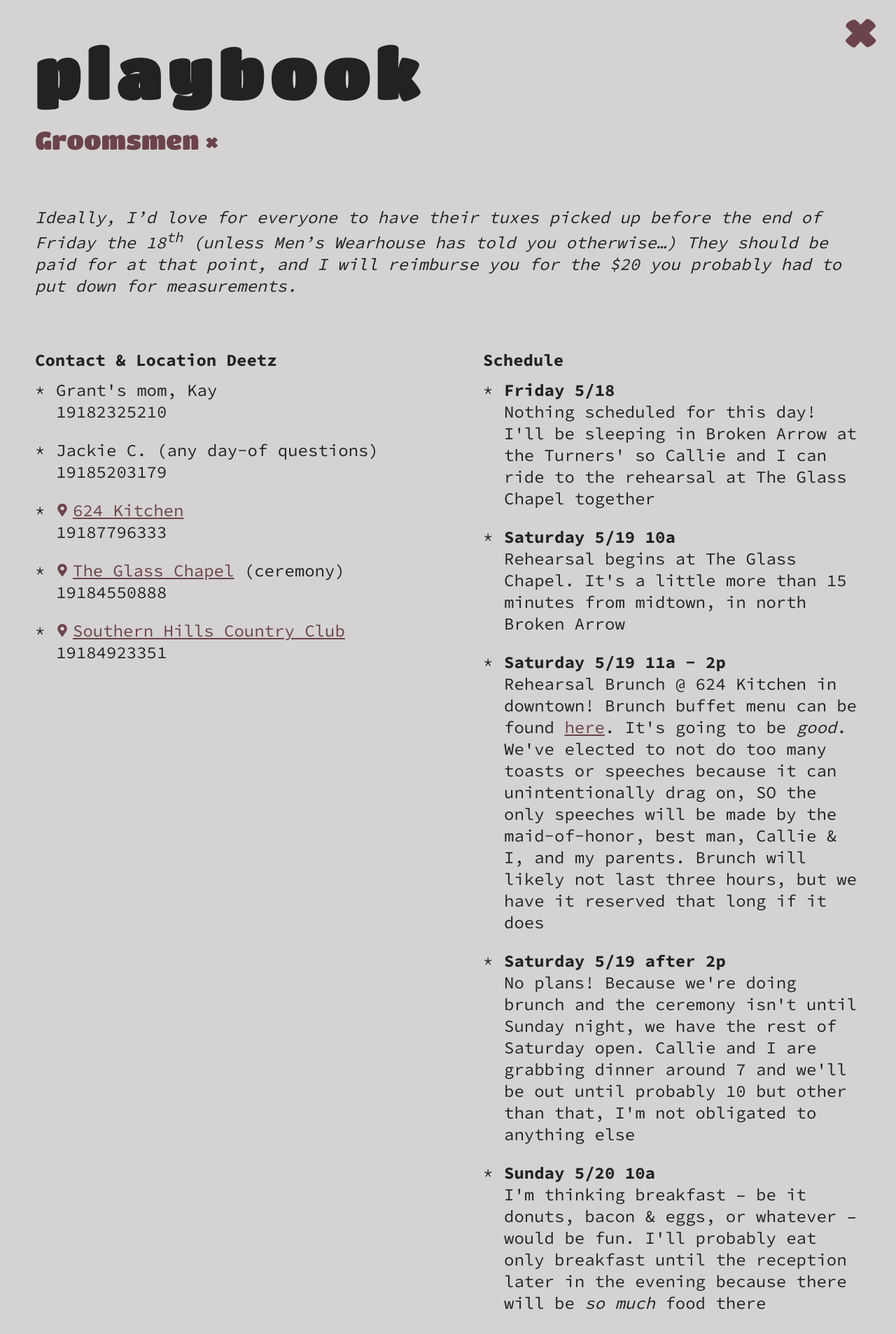
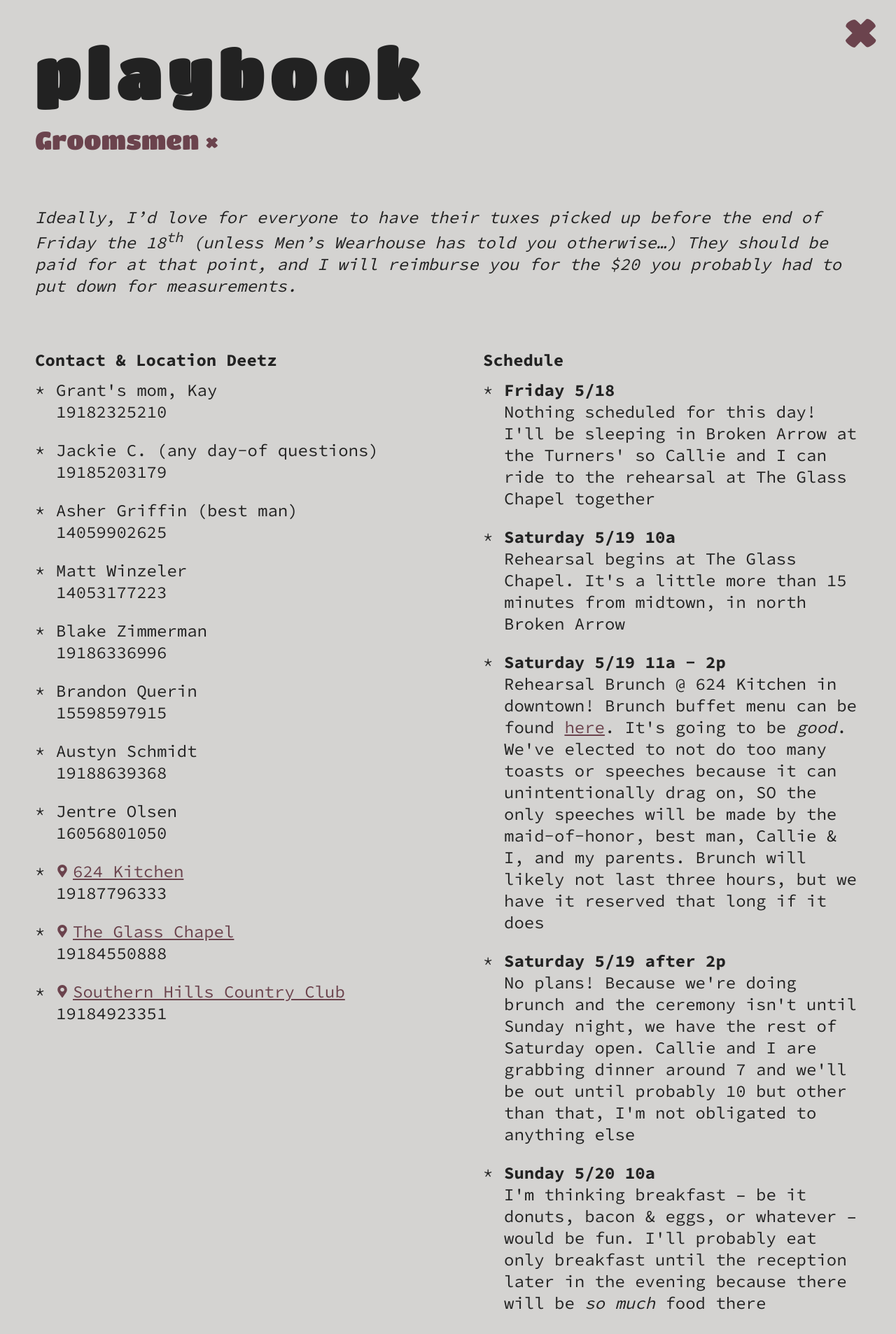
Before and after one commit to grantstandridge/grantstandridge.github.io, a Jekyll site: the page built from _buckets/groomsmen.markdown, in a window 1280 px wide. Shown: the top 1907 px of the page at 70% size. Built offline with Jekyll 4.4.1, drawn with Linux system fonts in a browser that asks for light colours.

Commit message:
Updated Groomsmen and 2 other files

```diff
--- a/_buckets/groomsmen.markdown
+++ b/_buckets/groomsmen.markdown
@@ -7,6 +7,12 @@
     List:
     - Grant's mom, Kay<br>19182325210
     - Jackie C. (any day-of questions)<br>19185203179
+    - Asher Griffin (best man)<br>14059902625
+    - Matt Winzeler<br>14053177223
+    - Blake Zimmerman<br>19186336996
+    - Brandon Querin<br>15598597915
+    - Austyn Schmidt<br>19188639368
+    - Jentre Olsen<br>16056801050
     - <svg xmlns="http://www.w3.org/2000/svg" viewBox="0 0 384 512"><path d="M172.268
       501.67C26.97 291.031 0 269.413 0 192 0 85.961 85.961 0 192 0s192 85.961 192
       192c0 77.413-26.97 99.031-172.268 309.67-9.535 13.774-29.93 13.773-39.464 0zM192
@@ -16,8 +22,7 @@
       501.67C26.97 291.031 0 269.413 0 192 0 85.961 85.961 0 192 0s192 85.961 192
       192c0 77.413-26.97 99.031-172.268 309.67-9.535 13.774-29.93 13.773-39.464 0zM192
       272c44.183 0 80-35.817 80-80s-35.817-80-80-80-80 35.817-80 80 35.817 80 80 80z"/></svg><a
-      href='https://goo.gl/maps/H4DySjUc8zN2' target='_blank'>The Glass Chapel</a>
-      (ceremony)<br>19184550888
+      href='https://goo.gl/maps/H4DySjUc8zN2' target='_blank'>The Glass Chapel</a><br>19184550888
     - <svg xmlns="http://www.w3.org/2000/svg" viewBox="0 0 384 512"><path d="M172.268
       501.67C26.97 291.031 0 269.413 0 192 0 85.961 85.961 0 192 0s192 85.961 192
       192c0 77.413-26.97 99.031-172.268 309.67-9.535 13.774-29.93 13.773-39.464 0zM192
--- a/_includes/head.html
+++ b/_includes/head.html
@@ -1,7 +1,6 @@
 <head>
 <title>TURNHERTOSTANDRIDGE</title>
 <meta name="viewport" content="width=device-width, initial-scale=1, maximum-scale=1.0, user-scalable=0">
-<meta name="format-detection" content="telephone=no">
 <link href="https://fonts.googleapis.com/css?family=Source+Code+Pro:400,700|Titan+One" rel="stylesheet">
 <link rel="stylesheet" href="{{ "/css/main.css" | prepend: site.baseurl }}">
 </head>
--- a/css/main.scss
+++ b/css/main.scss
@@ -8,6 +8,14 @@
         "sass-mixins"
 ;
 
+a[href^="x-apple-data-detectors:"] {
+    color: inherit !important;
+    text-decoration: none !important;
+    font-size: inherit !important;
+    font-family: inherit !important;
+    font-weight: inherit !important;
+    line-height: inherit !important;
+}
 *, *:before, *:after {
     box-sizing: border-box;
 }
```
